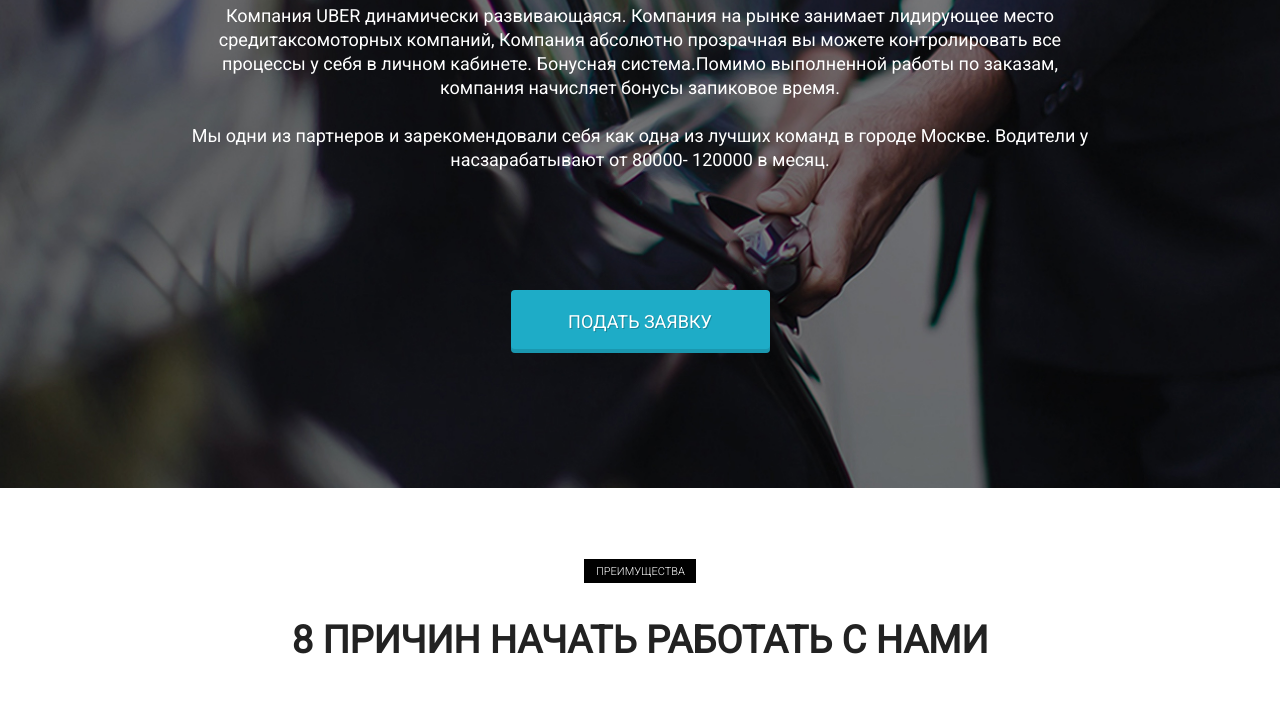
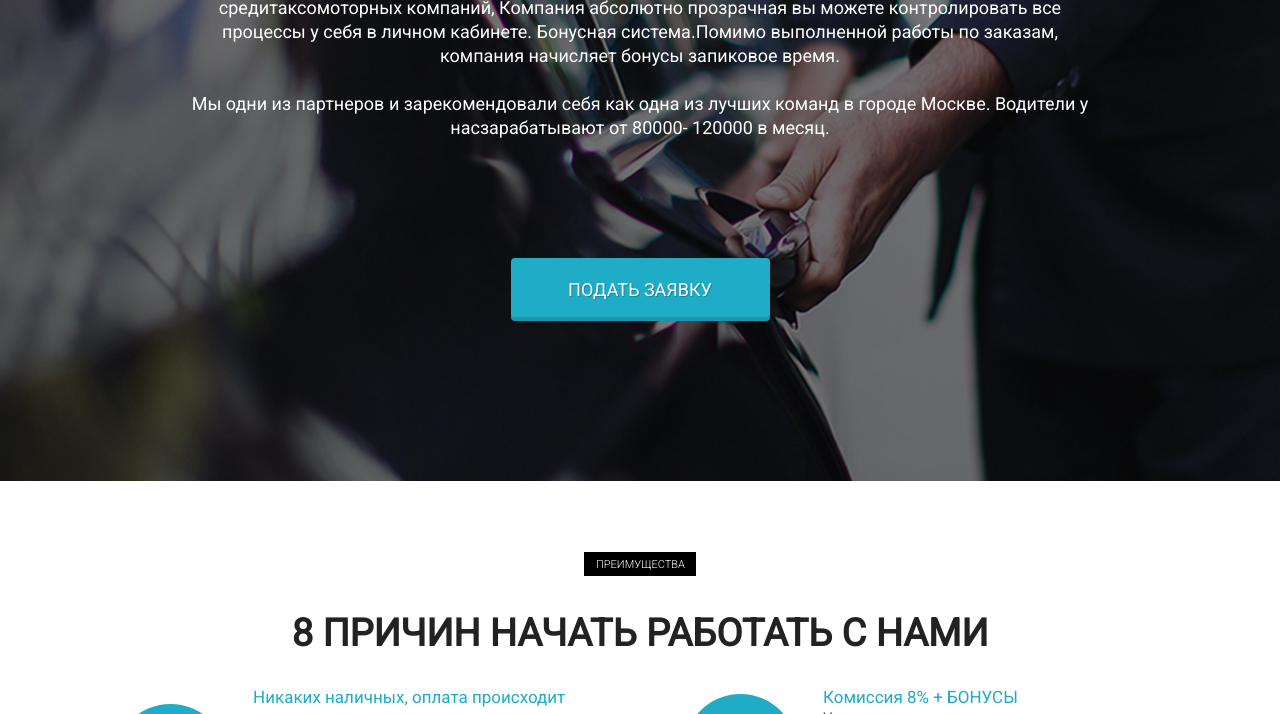
Before and after one commit to walkman12/walkman12.github.io, a plain HTML site: page index.html in a window 1280 px wide. Shown: the part 369-1083 px from the top of the page. Drawn offline with Linux system fonts and the light colour scheme.

Commit message:
Update style.css

```diff
--- a/css/style.css
+++ b/css/style.css
@@ -260,9 +260,7 @@ nav {
   background: url("../img/mobile_bg.png") center center/cover no-repeat;
 }
 
-.row {
-  margin-top: 32px;
-}
+
 
 .mobile_item {
   position: relative;
```
